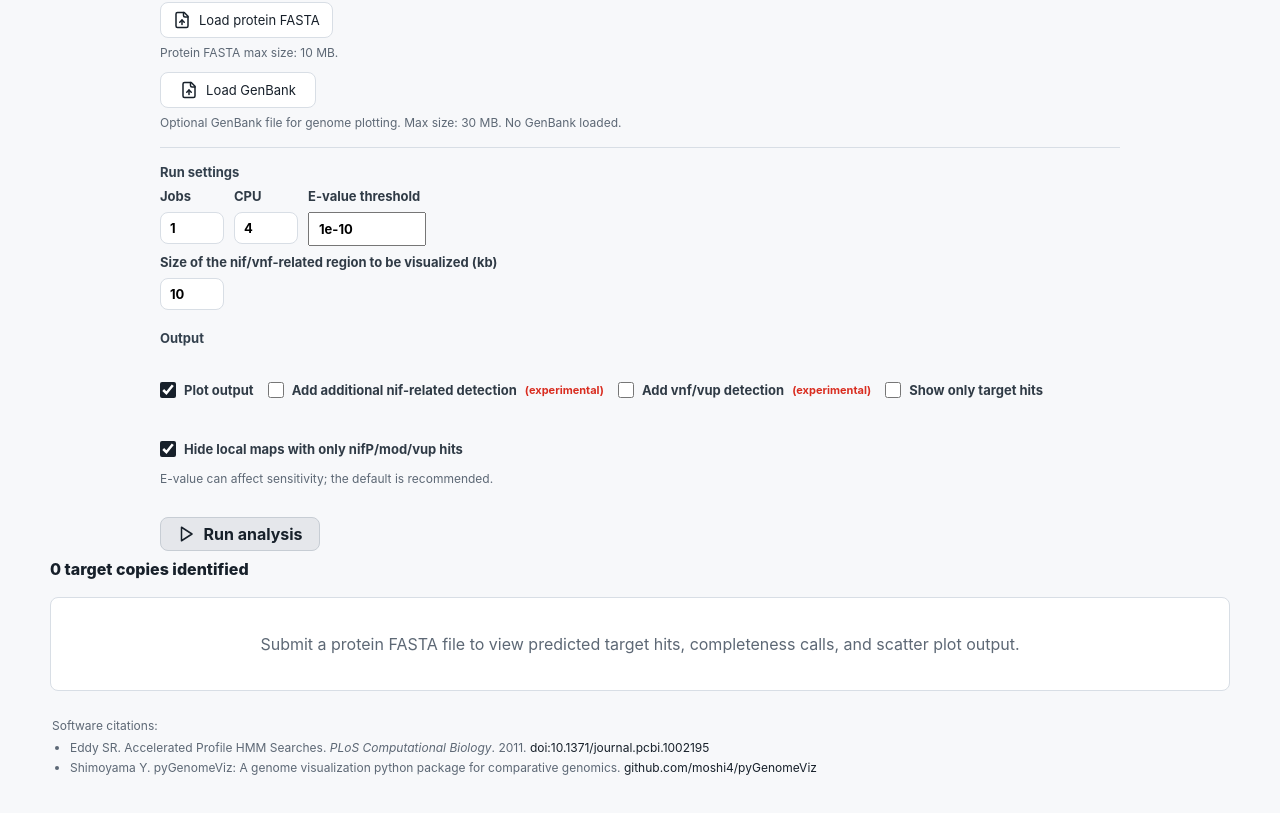
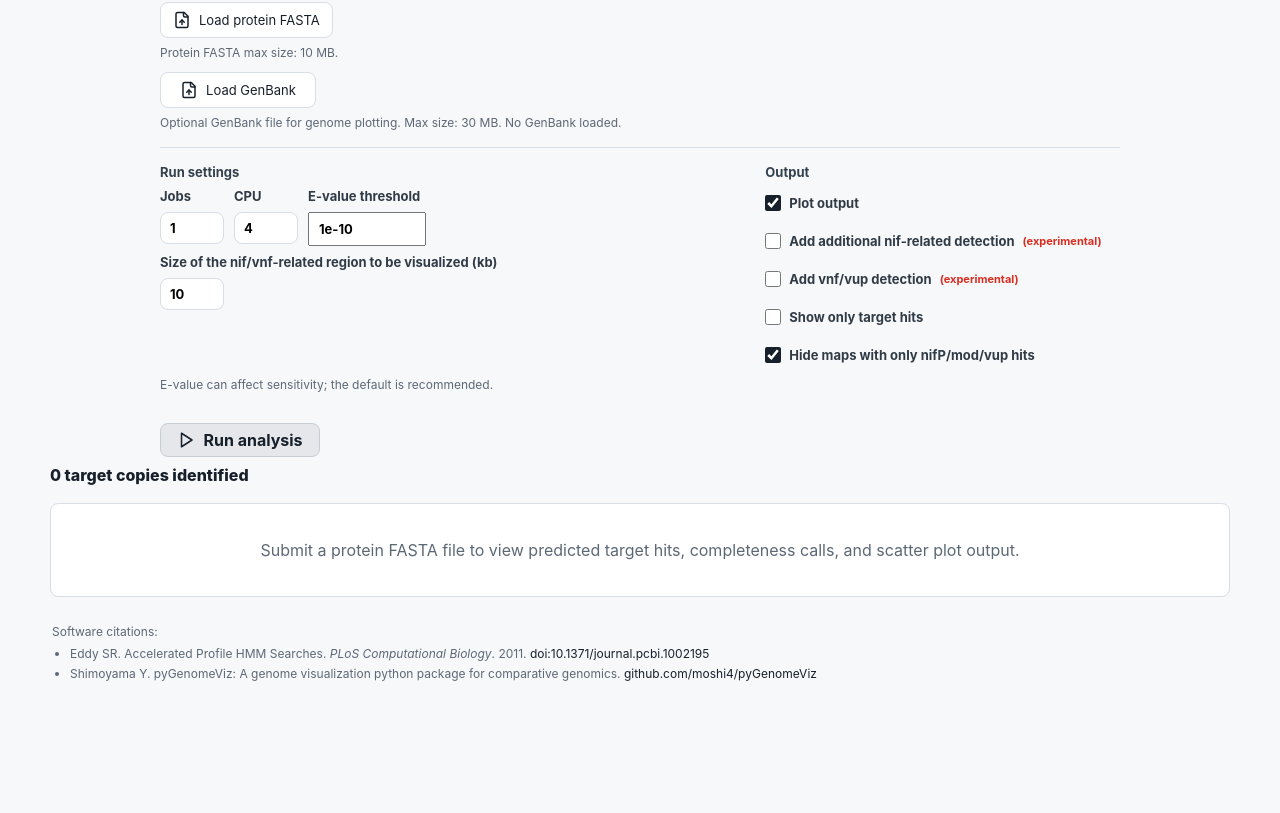
Before and after one commit to kazumaxneo/Nif_finder, a Next.js app in the folder web/: page / in a window 1280 px wide. Shown: the part 876-1689 px from the top of the page. After the commit the page ends 1597 px from the top, so only its background shows below. Built offline with nearby package versions, Linux system fonts and the light colour scheme.

Commit message:
Adjust run option labels

```diff
--- a/web/app/globals.css
+++ b/web/app/globals.css
@@ -674,17 +674,19 @@ input:focus {
 .advanced-settings {
   align-items: center;
   align-self: flex-start;
+  flex-direction: column;
   gap: 8px 14px;
 }
 
 .advanced-settings .section-title {
-  align-self: center;
-  flex: 1 0 100%;
+  align-self: flex-start;
+  flex: 0 0 auto;
   margin-right: 0;
 }
 
 .advanced-settings .toggle-row {
-  margin-top: 21px;
+  align-self: flex-start;
+  margin-top: 0;
 }
 
 .settings label.toggle-row {
--- a/web/app/page.tsx
+++ b/web/app/page.tsx
@@ -1282,7 +1282,7 @@ export default function Home() {
                 checked={skipAccessoryOnlyLocalContext}
                 onChange={(event) => setSkipAccessoryOnlyLocalContext(event.target.checked)}
               />
-              Hide local maps with only nifP/mod/vup hits
+              Hide maps with only nifP/mod/vup hits
             </label>
           </div>
         </div>
```
